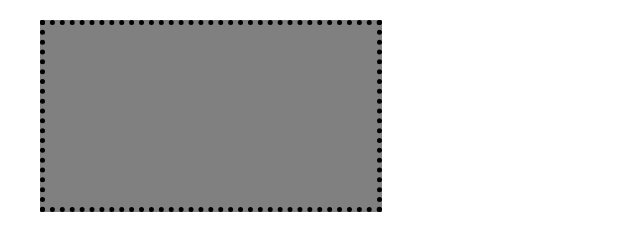
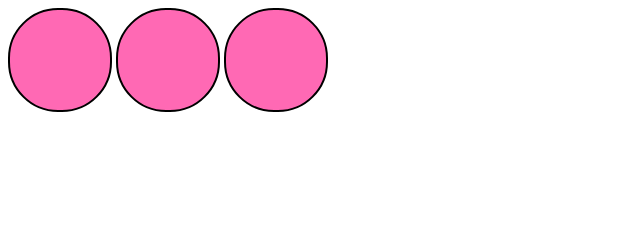
Before and after one commit to vedprakash-2004/CSS-Learning, a plain HTML site: page revesion.html in a window 1280 px wide. Shown: the whole page, without its empty margins (0-640 px from the left). Drawn offline with Linux system fonts and the light colour scheme.

Commit message:
Css part-3 pq revision

```diff
--- /dev/null
+++ b/pans2.css
@@ -0,0 +1,9 @@
+.qbox{
+    height: 100px;
+    width: 100px;
+    background-color: hotpink;
+    border: 2px solid black;
+    border-radius: 50px;
+    display: inline-block;
+
+}
--- a/revesion.html
+++ b/revesion.html
@@ -3,11 +3,16 @@
 <head>
   <meta charset="UTF-8">
   <meta name="viewport" content="width=device-width, initial-scale=1.0">
-  <title>practice QS</title>
-  <link rel="stylesheet" href="box.css">
+  <title>Document</title>
+  <link rel="stylesheet" href="pans2.css">
 </head>
 <body>
-  <div id="box"></div>
+  <div class="qbox"></div>
+  <div class="qbox"></div>
+  <div class="qbox"></div>
+
+
+
 
 </body>
 </html>
```
